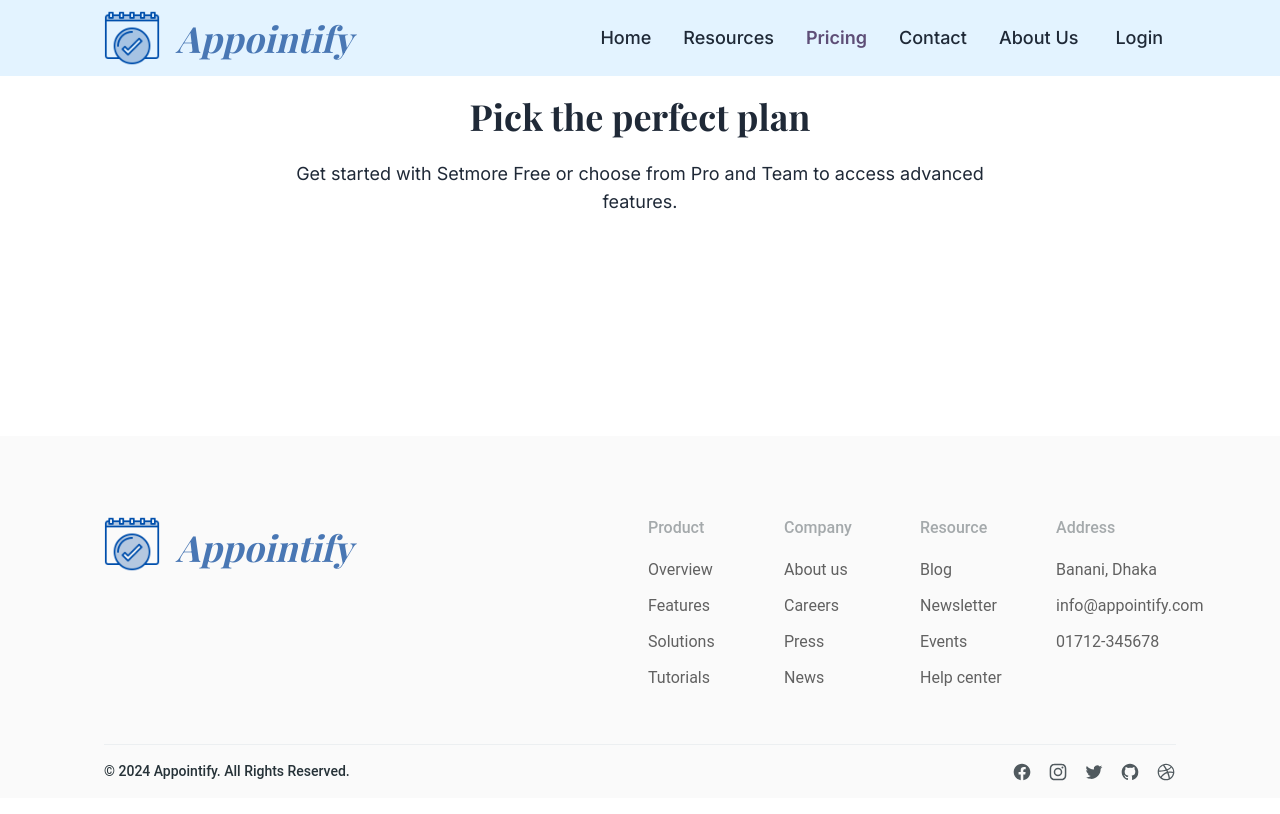
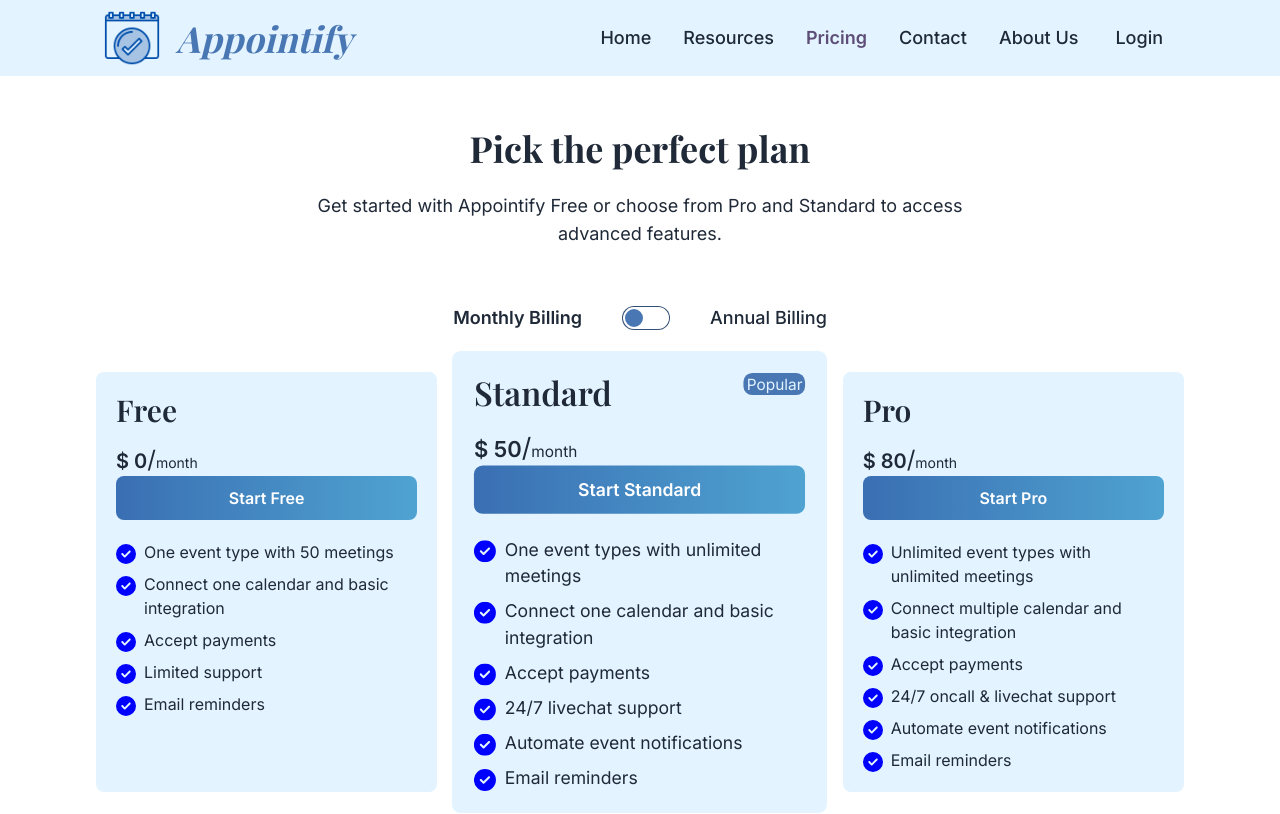
Before and after one commit to originalmahim/appointify, a React (Vite) app: page /pricing in a window 1280 px wide. Shown: the top 814 px of the page. Built offline with nearby package versions, Linux system fonts and the light colour scheme; no server answers.

Commit message:
[pricing](pricing plan): added all the package for pricing page

```diff
--- /dev/null
+++ b/public/pricing.json
@@ -0,0 +1,43 @@
+[
+  {
+    "id": 1,
+    "plan": "Free",
+    "annualFee": 0,
+    "monthlyFee": 0,
+    "facilities": [
+      "One event type with 50 meetings",
+      "Connect one calendar and basic integration",
+      "Accept payments",
+      "Limited support",
+      "Email reminders"
+    ]
+  },
+  {
+    "id": 2,
+    "plan": "Standard",
+    "annualFee": 500,
+    "monthlyFee": 50,
+    "facilities": [
+      "One event types with unlimited meetings",
+      "Connect one calendar and basic integration",
+      "Accept payments",
+      "24/7 livechat support",
+      "Automate event notifications",
+      "Email reminders"
+    ]
+  },
+  {
+    "id": 3,
+    "plan": "Pro",
+    "annualFee": 1000,
+    "monthlyFee": 80,
+    "facilities": [
+      "Unlimited event types with unlimited meetings",
+      "Connect multiple calendar and basic integration",
+      "Accept payments",
+      "24/7 oncall & livechat support",
+      "Automate event notifications",
+      "Email reminders"
+    ]
+  }
+]
--- /dev/null
+++ b/src/components/Pricing/PricingCard.jsx
@@ -0,0 +1,48 @@
+import { FaCircleCheck } from "react-icons/fa6";
+
+const PricingCard = ({ plan, index, monthlyBill }) => {
+  return (
+    <div
+      className={`bg-cardBG mt-5 md:hover:scale-110 hover:z-30 hover:shadow-lg p-5 rounded-lg relative ${
+        index == 1 && "md:scale-110"
+      }`}
+    >
+      <div className=" flex justify-end">
+        {index === 1 && (
+          <div className=" absolute rounded-lg w-14 flex justify-center items-center bg-head">
+            <span className=" text-cardBG text-sm">Popular</span>
+          </div>
+        )}
+      </div>
+      <h2 className="text-3xl font-semibold font-play mb-4">{plan.plan}</h2>
+      {monthlyBill ? (
+        <p className=" text-sm">
+          <span className=" text-xl font-semibold ">$ {plan.monthlyFee}</span>
+          <span className=" text-2xl">/</span>
+          month
+        </p>
+      ) : (
+        <p className=" text-sm">
+          <span className=" text-xl font-semibold ">$ {plan.annualFee}</span>
+          <span className=" text-2xl">/</span>
+          year
+        </p>
+      )}
+      <button className="w-full h-[44px] text-white font-semibold bg-gradient-blue rounded-lg hover:bg-gradient-to-r hover:from-special hover:to-head transition transform active:scale-95">
+        Start {plan.plan}
+      </button>
+      <div className="mt-5 flex flex-col gap-2">
+        {plan?.facilities?.map((service) => (
+          <p className=" inline-flex" key={service}>
+            <div className="mt-1">
+              <FaCircleCheck color="blue" size={20} className="" />
+            </div>
+            <span className="pl-2">{service}</span>
+          </p>
+        ))}
+      </div>
+    </div>
+  );
+};
+
+export default PricingCard;
--- a/src/pages/Pricing/Pricing.jsx
+++ b/src/pages/Pricing/Pricing.jsx
@@ -1,20 +1,50 @@
+import { useState } from "react";
 import { Helmet } from "react-helmet-async";
+import planData from "../../../public/pricing.json";
+import Container from "../../components/Container/Container";
+import PricingCard from "../../components/Pricing/PricingCard";
 
 const Pricing = () => {
+  const [monthlyBill, setMonthlyBill] = useState(true);
+  const handleChange = () => {
+    console.log("toggled");
+    setMonthlyBill(!monthlyBill);
+  };
   return (
     <>
       <Helmet>
         <title>Appointify | Pricing</title>
       </Helmet>
-      <div className="p-5 max-w-3xl mx-auto pt-24">
+      <div className="p-5 max-w-3xl mx-auto pt-32">
         <h2 className=" font-play text-center text-2xl md:text-4xl font-bold mb-6">
           Pick the perfect plan
         </h2>
-        <p className="lg:text-lg text-center mb-10">
-          Get started with Setmore Free or choose from Pro and Team to access
-          advanced features.
+        <p className="lg:text-lg text-center mb-14">
+          Get started with Appointify Free or choose from Pro and Standard to
+          access advanced features.
         </p>
+        <div className="flex items-center justify-center gap-3 md:gap-5 lg:gap-10">
+          <p className=" font-semibold text-lg">Monthly Billing</p>
+          <input
+            onChange={handleChange}
+            type="checkbox"
+            className="toggle bg-head"
+          />
+          <p className=" font-medium text-lg">Annual Billing</p>
+        </div>
       </div>
+      <Container>
+        <div className="grid grid-cols-1 md:grid-cols-3 gap-8">
+          {planData.map((plan, index) => (
+            <PricingCard
+              key={plan.id}
+              monthlyBill={monthlyBill}
+              index={index}
+              plan={plan}
+            />
+          ))}
+        </div>
+      </Container>
     </>
   );
 };
```
